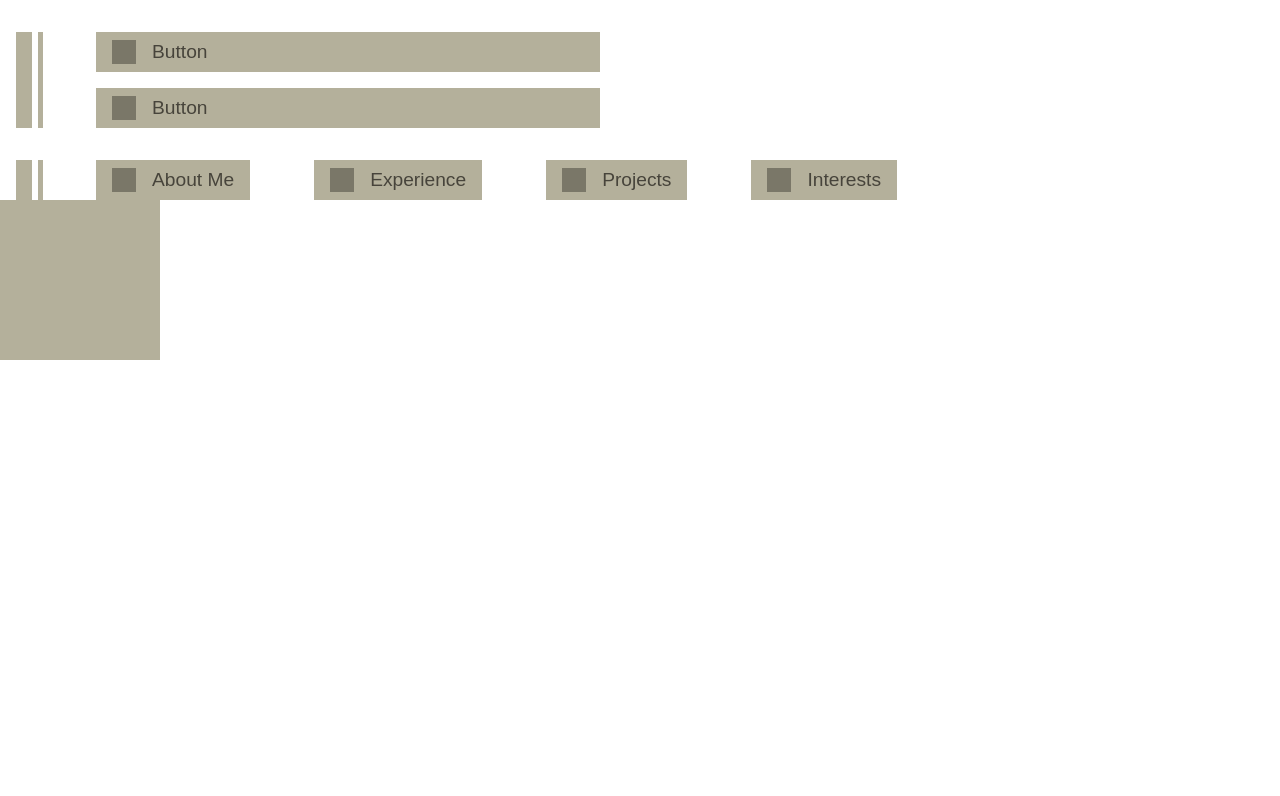
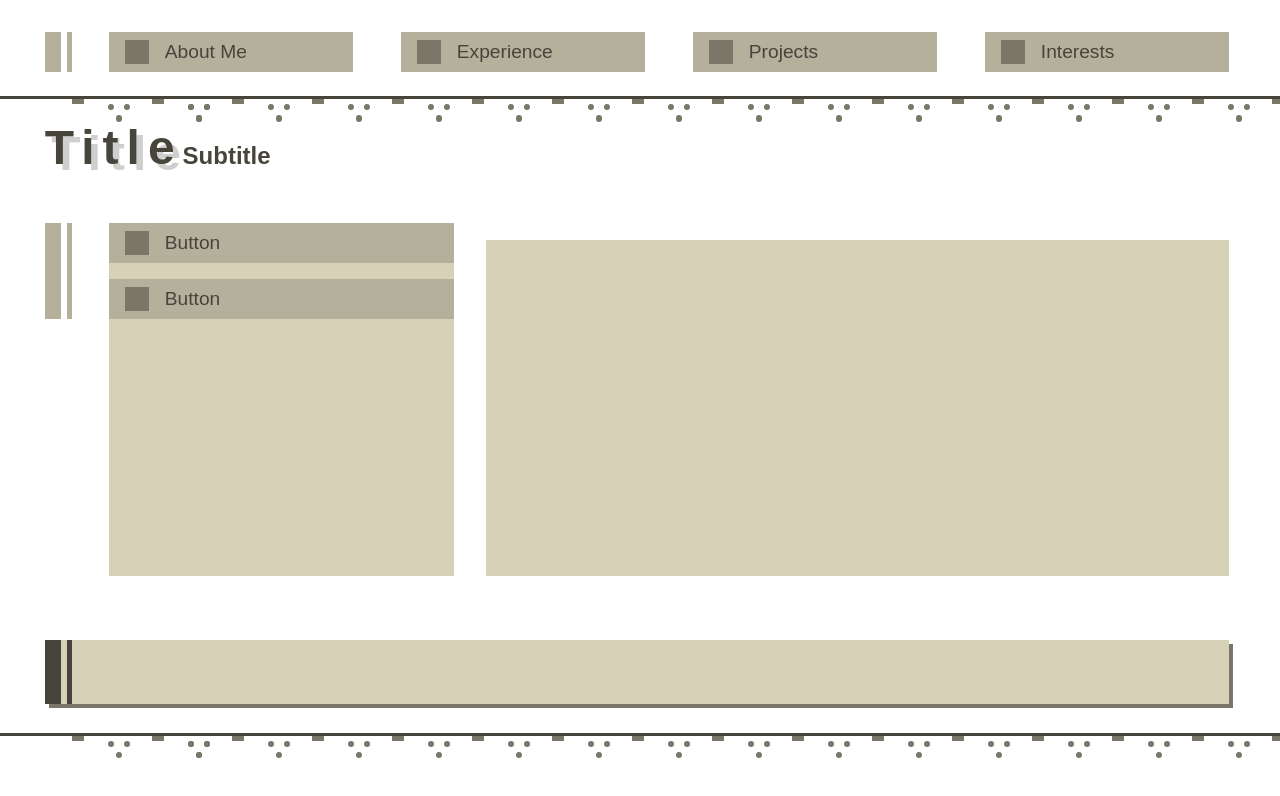
Before and after one commit to W553Li/NierPortfolioV2, a React (Vite) app: page / in a window 1280 px wide. Shown: the top 796 px of the page. Built offline with nearby package versions, Linux system fonts and the light colour scheme; a web font is replaced by a local one.

Commit message:
April 2 Panels but mainly bunch of random adjustments

```diff
--- a/src/App.jsx
+++ b/src/App.jsx
@@ -1,6 +1,4 @@
 import { useState } from 'react'
-// import reactLogo from './assets/react.svg'
-// import viteLogo from '/vite.svg'
 import Button from './components/Button'
 import Sidebar from './components/Sidebar'
 import Border from './components/Border'
@@ -8,6 +6,10 @@ import Title from './components/Title'
 import Footer from './components/Footer'
 import Navbar from './components/Navbar'
 import Panel from './components/Panel'
+import PageTemplate from './pages/PageTemplate'
+
+import About from './pages/About'
+
 import GlobalStyles from './styles/GlobalStyles'
 import styled from 'styled-components';
 
@@ -26,17 +28,10 @@ function App() {
         <Sidebar></Sidebar>
       </SidebarContainer> */}
 
-      <Sidebar></Sidebar>
-
-      {/* <Border></Border> */}
-
-      {/* <Title Title="Title" Subtitle="Subtitle" /> */}
-
-      {/* <Footer children="Hi"></Footer> */}
-
+      <Border></Border>
       <Navbar></Navbar>
 
-      <Panel></Panel>
+      <About></About>
     </>
   )
 }
--- a/src/components/Border.jsx
+++ b/src/components/Border.jsx
@@ -8,7 +8,7 @@ const BorderParentTop = styled.div`
   display: flex;
 
   left: 0;
-  top: 3rem;
+  top: 6rem;
   width: 100%;
   height: 0.2rem;
 `
@@ -30,7 +30,7 @@ const BorderDip = styled.div`
 
   margin-top: 0.2rem;
   margin-left: 72px;
-  width: 1rem;
+  width: 0.75rem;
   height: 0.3rem;
 
   // repeated for 24 dips
@@ -64,7 +64,7 @@ const BorderTrioLeft = styled.div`
   background-color: ${colors.colors[1].hex};
 
   margin-top: 0.5rem;
-  margin-left: 21px;
+  margin-left: 24px;
   width: 0.4rem;
   height: 0.4rem;
   border-radius: 50%;
--- a/src/components/ButtonWithArrow.jsx
+++ b/src/components/ButtonWithArrow.jsx
@@ -26,7 +26,7 @@ const Arrow = styled.div`
     border: 8px solid transparent;
     border-bottom: 12px solid ${colors.colors[0].hex};
     rotate: 270deg;
-    left: -5rem;
+    left: -4rem;
 
     // little box things
     &:before {
--- a/src/components/Footer.jsx
+++ b/src/components/Footer.jsx
@@ -8,10 +8,10 @@ const FooterParent = styled.div`
     display: flex;
     align-items: center;
 
-    width: 90%;
+    width: 92.5%;
     height: 4rem;
-    left: 5%;
-    bottom: 8rem;
+    left: 3.5%;
+    bottom: 6rem;
 
     font-size: 1.75rem;
 
--- a/src/components/Navbar.jsx
+++ b/src/components/Navbar.jsx
@@ -8,7 +8,10 @@ const NavbarParent = styled.div`
     flex-direction: row;
     // min-height: fit-content;
     position: relative;
-    padding-left: 1rem;
+
+    // padding-left: 1rem;
+    left: 3.5%;
+    width: 92.5%;
 `
 
 const BarsContainer = styled.div`
@@ -17,7 +20,7 @@ const BarsContainer = styled.div`
     height: 100%;
     position: absolute;
     top: 2rem;
-    left: 1rem;
+    // left: 1rem;
     height: calc(100% - 2rem);
 `
 
@@ -35,11 +38,16 @@ const NavbarItem = styled.div`
 const ButtonContainer = styled.div`
     display: flex;
     flex-direction: row;
-    margin-left: 5rem;
+    margin-left: 4rem;
     padding-top: 2rem;
-    // width: 504px;
-    gap: 4rem;
+    width: 100%;
+    gap: 3rem;
     position: relative;
+
+    // button widths
+    > * {
+        width: 100%;
+    }
 `
 
 export default function Navbar() {
--- a/src/components/Panel.jsx
+++ b/src/components/Panel.jsx
@@ -1,22 +1,79 @@
-import React from 'react'
+import React, {useState} from 'react'
 import styled from 'styled-components';
 import colors from './colors.json';
 
-const PanelParent = styled.div`
-    background-color: ${colors.colors[2].hex};
-    display: flex;
-    position: relative;
-    // padding-left: 1rem;
+// const PanelParent = styled.div`
+//     background-color: ${colors.colors[2].hex};
+//     display: flex;
+//     position: relative;
+//     // padding-left: 1rem;
 
-    width: 10rem;
-    height: 10rem;
+//     width: 10rem;
+//     height: 10rem;
+//     left: 5%;
+
+// `
+
+const PanelLeft = styled.div`
+    background-color: ${colors.colors[3].hex};
+    position: fixed;
+    z-index: -1;
+
+    width: 27%;
+    bottom: 14rem;
+    top: 15rem;
+    left: 3.5%;           // actually 10 bc of margin and left
+    margin-left: 4rem
+`
+
+const PanelMiddle = styled.div`
+    background-color: ${colors.colors[3].hex};
+    position: fixed;
+    z-index: -1;
+
+    width: 27%;
+    bottom: 14rem;
+    top: 15rem;
+    left: 38%;
+`
+
+const PanelRight = styled.div`
+    background-color: ${colors.colors[3].hex};
+    position: fixed;
+    z-index: -1;
+
+    width: 27%;
+    bottom: 14rem;
+    top: 15rem;
+    right: 4%;
+    // left: 70%;
+`
+
+const PanelLarge = styled.div`
+    background-color: ${colors.colors[3].hex};
+    position: fixed;
+    z-index: -1;
+
+    width: 58%;
+    bottom: 14rem;
+    top: 15rem;
+    left: 38%;
 `
 
 
-export default function Panel() {
-
+export default function Panel(children) {
+    const [left, setLeft] = useState(false)
+    const [middle, setMiddle] = useState(false)
+    const [right, setRight] = useState(false)
 
     return (
-        <PanelParent/>
+        <>
+            {/* <PanelParent/> */}
+            <PanelLeft/>
+            {/* <PanelMiddle/> */}
+            {/* <PanelRight/> */}
+
+            <PanelLarge/>
+        </>
     )
 }
--- a/src/components/Sidebar.jsx
+++ b/src/components/Sidebar.jsx
@@ -8,7 +8,8 @@ const SidebarParent = styled.div`
   flex-direction: row;
   // min-height: fit-content;
   position: relative;
-  padding-left: 1rem;
+  // padding-left: 1rem;
+  left: 3.5%;
 `
 
 const BarsContainer = styled.div`
@@ -16,9 +17,9 @@ const BarsContainer = styled.div`
   flex-direction: row;
   height: 100%;
   position: absolute;
-  top: 2rem;
-  left: 1rem;
-  height: calc(100% - 2rem);
+  top: 3rem;
+  // left: 1rem;
+  height: calc(100% - 3rem);
 `
 
 const SidebarItem = styled.div`
@@ -35,9 +36,11 @@ const SidebarItem = styled.div`
 const ButtonContainer = styled.div`
   display: flex;
   flex-direction: column;
-  margin-left: 5rem;
-  padding-top: 2rem;
-  width: 504px;
+  margin-left: 4rem;
+  padding-top: 3rem;
+  // width: 504px;
+  width: 27%;
+  // max-height: 50%;
   gap: 1rem;
   position: relative;
 `
--- a/src/components/Title.jsx
+++ b/src/components/Title.jsx
@@ -10,6 +10,11 @@ const TitleParent = styled.div`
   flex-direction: row;
   align-items: baseline;
   text-shadow: 0.4rem 0.4rem #00000030;
+  position: relative;
+
+  left: 3.5%;
+  margin-top: 3rem;
+  // margin-bottom: 4rem;
 
   h1{
     margin-block-start: 0em;
--- a/src/pages/About.jsx
+++ b/src/pages/About.jsx
@@ -1,7 +1,10 @@
 import React from 'react'
+import PageTemplate from './PageTemplate'
 
 export default function About() {
+
+
   return (
-    <div>About</div>
+    <PageTemplate></PageTemplate>
   )
 }
--- /dev/null
+++ b/src/pages/PageTemplate.jsx
@@ -0,0 +1,27 @@
+import React from 'react'
+import Button from '../components/Button'
+import Sidebar from '../components/Sidebar'
+import Border from '../components/Border'
+import Title from '../components/Title'
+import Footer from '../components/Footer'
+import Navbar from '../components/Navbar'
+import Panel from '../components/Panel'
+import styled from 'styled-components';
+
+export default function PageTemplate() {
+
+    return (
+        <>
+            <Title Title="Title" Subtitle="Subtitle" />
+            {/* <Title></Title> */}
+
+            <Sidebar></Sidebar>
+
+            {/* <Panel></Panel> */}
+            <Panel></Panel>
+
+
+            <Footer></Footer>
+        </>
+    )
+}
--- a/src/styles/GlobalStyles.jsx
+++ b/src/styles/GlobalStyles.jsx
@@ -1,4 +1,4 @@
-import { createGlobalStyle } from 'styled-components'
+import { createGlobalStyle } from 'styled-components';
 
 const GlobalStyles = createGlobalStyle`
   @font-face {
@@ -14,9 +14,17 @@ const GlobalStyles = createGlobalStyle`
     box-sizing: border-box;
   }
 
+  html, body {
+    margin: 0;
+    height: 100%;
+    overflow: hidden;
+  }
+
   body {
     font-family: 'FOT-Rodin', sans-serif;
+    position: fixed;
+    width: 100%;
   }
-`
+`;
 
-export default GlobalStyles
+export default GlobalStyles;
```
